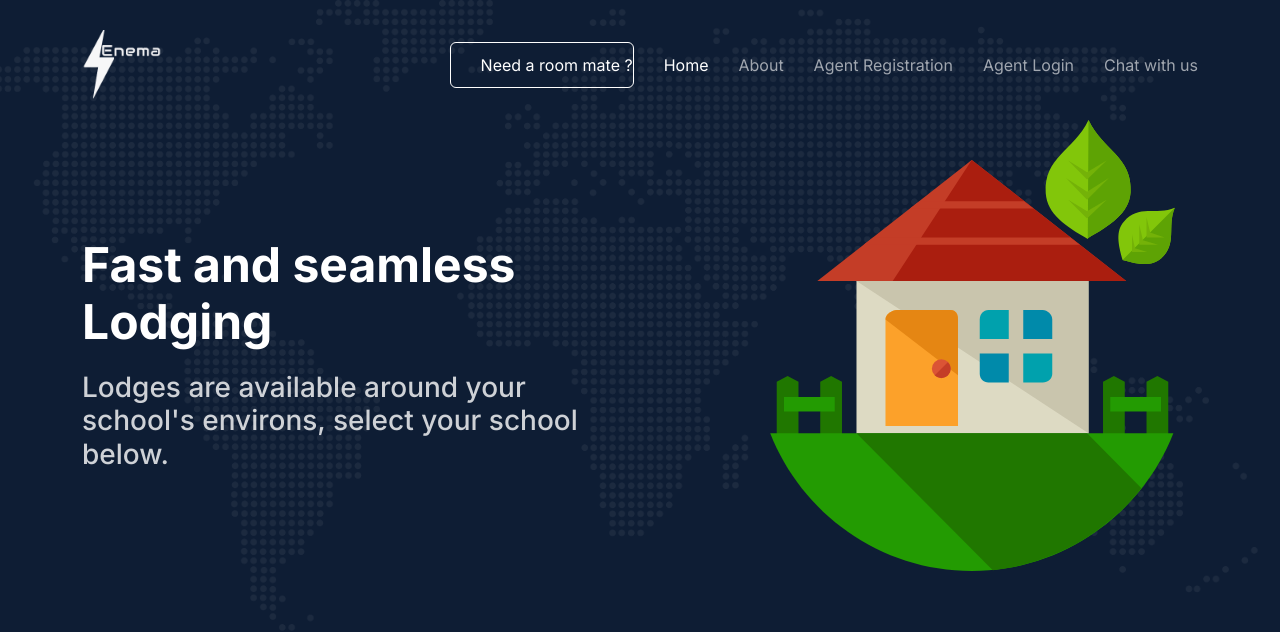
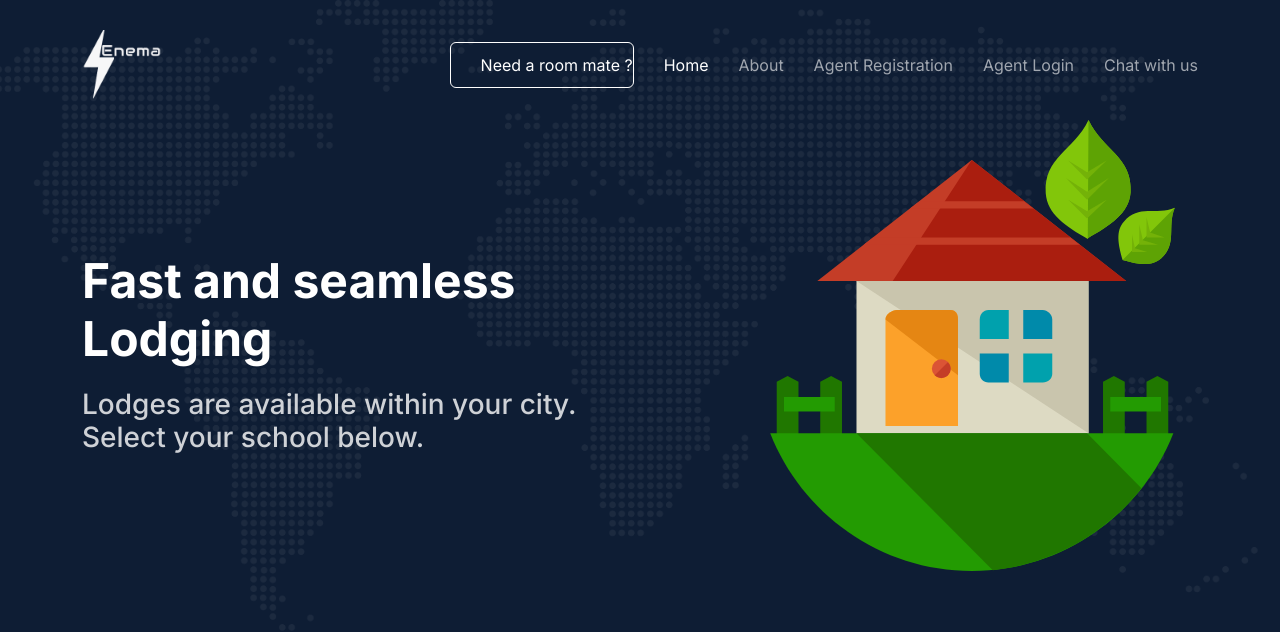
Before and after one commit to Unekwu001/newpro, a Django app: page / in a window 1280 px wide. Shown: the top 632 px of the page. Run offline with Django 4.2, Linux system fonts and the light colour scheme; data that the repository does not hold is empty; some libraries are stand-ins or nearby versions.

Commit message:
quick fix

```diff
--- a/enema/templates/index.html
+++ b/enema/templates/index.html
@@ -104,7 +104,7 @@
 
           <h2 data-aos="fade-up">Fast and seamless Lodging </h2>
 
- 	<h3 data-aos="fade-up">Lodges are available around your school's environs, select your school below.</h3><span data-aos="fade-up"><b></b></span>
+ 	<h3 data-aos="fade-up">Lodges are available within your city. Select your school below.</h3><span data-aos="fade-up"><b></b></span>
  	<!--FLash message code-->
     					{% if messages %}
         				{% for message in messages %}
```
